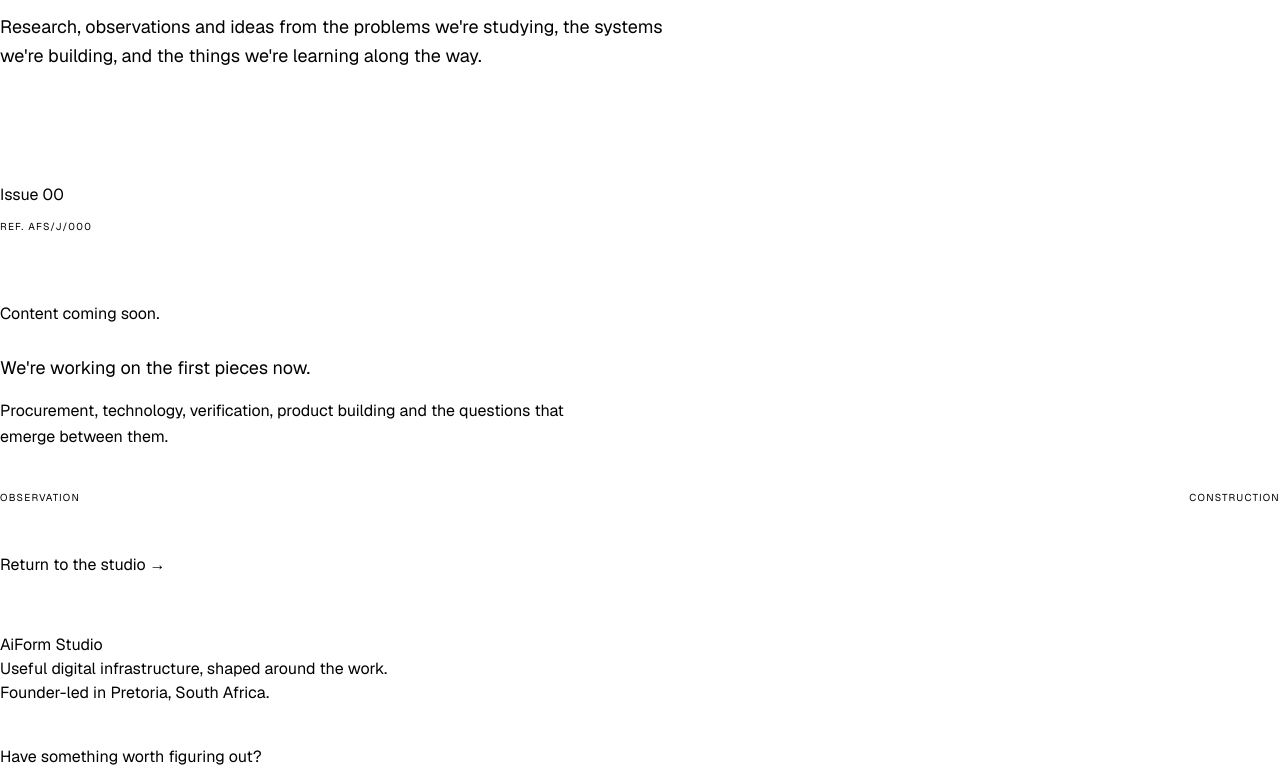
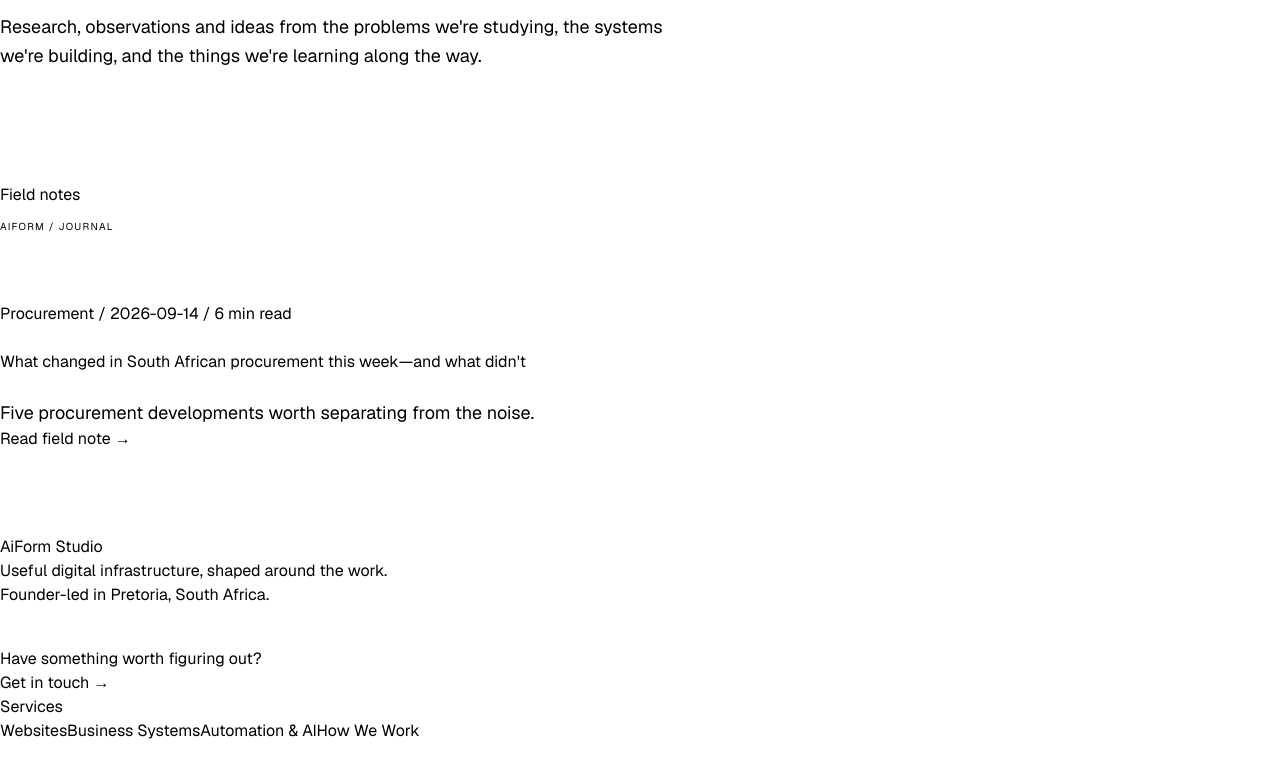
Before and after one commit to ThabisoEricMotaung/aiform-studio, a Next.js app: page /journal in a window 1280 px wide. Shown: the part 1560-2332 px from the top of the page. Built offline with nearby package versions, Linux system fonts and the light colour scheme; no server answers.

Commit message:
Publish first AiForm Studio Journal field note

```diff
--- a/src/app/journal/page.tsx
+++ b/src/app/journal/page.tsx
@@ -1,5 +1,6 @@
 import type { Metadata } from "next";
 import Link from "next/link";
+import { getPublishedEntries } from "@/content/journal";
 
 export const metadata: Metadata = {
   title: "Journal",
@@ -23,15 +24,24 @@
 };
 
 export default function JournalPage() {
+  const entries = getPublishedEntries();
   return <>
     <section className="editorial-grid py-14 md:py-16">
       <div className="col-span-12 md:col-span-2"><p className="chapter-label">AiForm / Journal</p></div>
       <div className="col-span-12 mt-10 md:col-start-3 md:col-span-7 md:mt-0"><h1 className="section-title">Notes from the work.</h1><p className="mt-8 max-w-2xl text-lg leading-relaxed text-muted md:text-xl">Research, observations and ideas from the problems we&apos;re studying, the systems we&apos;re building, and the things we&apos;re learning along the way.</p></div>
     </section>
-    <section className="editorial-grid border-t border-line bg-bg-alt py-14 md:py-16">
-      <div className="col-span-12 md:col-span-2"><p className="chapter-label">Issue 00</p><p className="mt-3 text-[10px] uppercase tracking-[.12em] text-muted">Ref. AFS/J/000</p></div>
-      <div className="col-span-12 mt-10 border-t border-text pt-7 md:col-start-4 md:col-span-7 md:mt-0"><h2 className="secondary-title">Content coming soon.</h2><p className="mt-7 text-lg text-muted">We&apos;re working on the first pieces now.</p><p className="mt-4 max-w-xl leading-relaxed text-muted">Procurement, technology, verification, product building and the questions that emerge between them.</p><div className="mt-10 grid grid-cols-[auto_1fr_auto] items-center gap-4 text-[10px] uppercase tracking-[.12em] text-muted"><span>Observation</span><span className="h-px bg-line"/><span>Construction</span></div></div>
-      <div className="col-span-12 mt-12 md:col-start-4 md:col-span-7"><Link href="/" className="link-arrow">Return to the studio →</Link></div>
+    <section className="editorial-grid border-t border-line bg-bg-alt py-14 md:py-16" aria-label="Journal articles">
+      <div className="col-span-12 md:col-span-2"><p className="chapter-label">Field notes</p><p className="mt-3 text-[10px] uppercase tracking-[.12em] text-muted">AiForm / Journal</p></div>
+      <div className="col-span-12 mt-10 md:col-start-4 md:col-span-7 md:mt-0">
+        {entries.length ? entries.map((entry) => (
+          <article key={entry.slug} className="border-t border-text py-7 first:pt-7">
+            <p className="chapter-label">{entry.category} / {entry.publishedAt} / {entry.readingTime}</p>
+            <h2 className="secondary-title mt-6"><Link href={`/journal/${entry.slug}`} className="transition-colors hover:text-green focus-visible:outline-2 focus-visible:outline-offset-4 focus-visible:outline-gold">{entry.title}</Link></h2>
+            <p className="mt-6 max-w-2xl text-lg leading-relaxed text-muted">{entry.excerpt}</p>
+            <Link href={`/journal/${entry.slug}`} className="link-arrow mt-7" aria-label={`Read ${entry.title}`}>Read field note →</Link>
+          </article>
+        )) : <p className="border-t border-text pt-7 text-lg text-muted">New field notes are in progress.</p>}
+      </div>
     </section>
   </>;
 }
--- a/src/content/journal.ts
+++ b/src/content/journal.ts
@@ -28,9 +28,55 @@
   body: JournalBlock[];
 };
 
-// Issue 00 has no published entries. Add future local articles here; a CMS can
-// later supply the same shape without changing the Journal presentation.
-export const journalEntries: JournalEntry[] = [];
+// Local entries remain the Journal source of record; only published entries
+// appear in public routes and the sitemap.
+export const journalEntries: JournalEntry[] = [
+  {
+    title: "What changed in South African procurement this week—and what didn't",
+    slug: "procurement-field-notes-september-2026",
+    excerpt: "Five procurement developments worth separating from the noise.",
+    publishedAt: "2026-09-14",
+    author: "AiForm Studio",
+    category: "Procurement",
+    tags: ["South African procurement", "eTenders", "supplier compliance"],
+    readingTime: "6 min read",
+    seoTitle: "South African procurement field notes | 8–14 September 2026",
+    seoDescription: "A careful look at intergovernmental procurement, beneficial-ownership enforcement and public procurement data.",
+    status: "published",
+    body: [
+      { type: "paragraph", text: "Procurement information is only useful when its status is clear. A published agreement is not an open bid. A company absent from a warning list is not necessarily compliant. A proposed bill is not a rule. Those distinctions shaped our reading of the week from 8 to 14 September 2026." },
+      { type: "callout", title: "The short version", text: "Treasury's new route for direct procurement between organs of state and CIPC's beneficial-ownership enforcement have immediate operational relevance. SALGA's supplier portal and Treasury's payment dashboard are useful sources, but they should not be mistaken for new nationwide opportunity feeds. A potentially significant procurement bill remains only a proposal." },
+      { type: "heading", level: 2, text: "Some new eTenders records will not be opportunities" },
+      { type: "paragraph", text: "National Treasury's PFMA SCM Instruction 13 of 2026/27, effective from 14 September 2026 for one year, permits qualifying organs of state to procure directly from another organ of state when the arrangement is cost-effective and the supplier is legally permitted to provide the goods or services. It requires a written assessment and agreement, subcontracting controls, and publication of agreement information on eTenders within 14 days." },
+      { type: "paragraph", text: "A newly published intergovernmental agreement may reveal useful market information, but it is not an invitation for a private supplier to bid. Readers and discovery systems both need to preserve that distinction." },
+      { type: "callout", title: "For suppliers", text: "Check the notice type and underlying documents before treating a new eTenders record as an open opportunity. Publication alone does not mean bids are invited." },
+      { type: "heading", level: 2, text: "Beneficial-ownership filings deserve a separate check" },
+      { type: "paragraph", text: "CIPC Customer Notice 44 of 2026 reiterates that entities persistently failing to file beneficial-ownership information may be published. An entity still non-compliant ten business days after publication may receive a Companies Act compliance notice. The obligation also applies to dormant or inactive companies and close corporations." },
+      { type: "paragraph", text: "Legal existence and current filing status are different questions. Equally, absence from a published non-compliance list is not proof that all filings are current. Any supplier-readiness claim should say what was checked, when, and against which source." },
+      { type: "heading", level: 2, text: "SALGA's portal has a defined scope" },
+      { type: "paragraph", text: "SALGA describes its supplier portal as brand new. It supports registration and steps across the supplier journey, including acquisitions, bid documents, briefing registration, clarifications, electronic responses, awards, purchase orders and invoices. Registration calls for CSD details, including the unique registration reference." },
+      { type: "paragraph", text: "The portal is relevant to suppliers working with SALGA. SALGA's association with South Africa's municipalities does not establish that the portal aggregates procurement from every municipality. Coverage should never be claimed more broadly than the evidence allows." },
+      { type: "heading", level: 2, text: "Payment data is not tender data" },
+      { type: "paragraph", text: "Treasury's transparency portal links to a Procurement Payments Dashboard. Its user guide dates earlier versions to November 2025 and February 2026, so this is not a September launch. The dashboard presents procurement-payment information alongside supplier data, with supplier, department, commodity and transaction views." },
+      { type: "paragraph", text: "Payments can illuminate spending patterns, but are not interchangeable with bid notices, awards or contracts. The guide also identifies coverage limits: municipalities, state-owned enterprises and some major institutions are excluded; transactions may be aggregated; subcontractors are not visible; and displayed ownership may not represent ultimate beneficial ownership." },
+      { type: "heading", level: 2, text: "A significant proposal is still a proposal" },
+      { type: "paragraph", text: "The Public Procurement Amendment Bill B22-2026 proposes substantial changes to the current B-BBEE and preference framework. It is a private-member bill under consideration—not enacted legislation, government policy or an effective compliance rule. Its potential impact makes it worth monitoring, not a basis for changing present-day guidance." },
+      { type: "heading", level: 2, text: "What connects these developments" },
+      { type: "paragraph", text: "The recurring problem is how easily unlike records are collapsed into one label: notice versus opportunity, existence versus compliance, payment versus award, proposal versus law. Good procurement intelligence keeps those distinctions visible. That is more useful than simply counting more records." },
+      { type: "callout", title: "Editorial note", text: "This field note reflects sources reviewed for 8–14 September 2026. It is general information, not legal or procurement advice. Check current primary documents and obtain professional advice for decisions affecting a specific bid or entity." },
+      { type: "references", items: [
+        { label: "National Treasury: PFMA SCM Instruction 13 of 2026/27", href: "https://ocpo.treasury.gov.za/Legislation/Instruction%20Notes/PFMA%20SCM%20Instruction%2013%20of%202026-27%20Procuring%20goods%20%26%20services%20from%20another%20organ%20of%20state.pdf" },
+        { label: "CIPC: Customer Notice 44 of 2026", href: "https://www.cipc.co.za/wp-content/uploads/2026/09/Notice-44-of-2026.pdf" },
+        { label: "SALGA: Suppliers and vendors", href: "https://www.salga.org.za/suppliers-vendors" },
+        { label: "SALGA: Supplier portal guide", href: "https://scmportal.salga.org.za/get-started.pdf" },
+        { label: "National Treasury: Procurement Payments Dashboard", href: "https://data.etenders.gov.za/Home/SpendData" },
+        { label: "National Treasury: Procurement Payments Dashboard user guide", href: "https://data.etenders.gov.za/Home/DownloadFile/?fileName=Procurement+Payments+Dashboard+User+Guide+Feb+2026.pdf" },
+        { label: "Parliament: Bills register", href: "https://www.parliament.gov.za/bills" },
+        { label: "Parliamentary Monitoring Group: Bill summary and draft links", href: "https://pmg.org.za/call-for-comment/1761/" },
+      ] },
+    ],
+  },
+];
 
 export function getPublishedEntries() {
   return journalEntries.filter((entry) => entry.status === "published");
```
